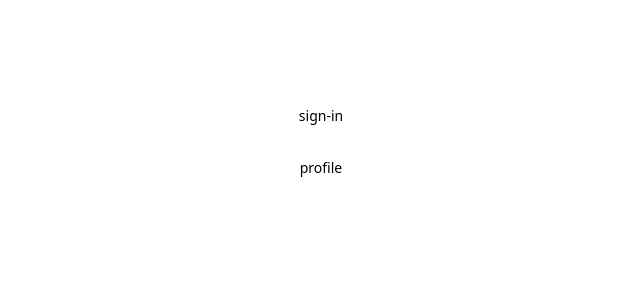
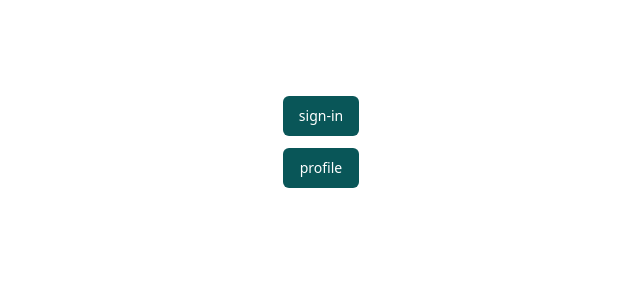
Before and after one commit to Quest-Finder/temvagamestre.frontend, a Next.js app: page / in a window 1280 px wide. Shown: the top 300 px of the page, without its empty margins (319-959 px from the left). Built offline with nearby package versions, Linux system fonts and the light colour scheme.

Commit message:
refactor: default button customization adjusted with figma

```diff
--- a/src/components/ui/button.tsx
+++ b/src/components/ui/button.tsx
@@ -10,7 +10,7 @@ const buttonVariants = cva(
     variants: {
       variant: {
         default:
-          'bg-slate-900 text-slate-50 hover:bg-slate-900/90 dark:bg-slate-50 dark:text-slate-900 dark:hover:bg-slate-50/90',
+          'bg-primary-900  hover:bg-primary-900/95 text-neutral-50',
         destructive:
           'bg-red-500 text-slate-50 hover:bg-red-500/90 dark:bg-red-900 dark:text-slate-50 dark:hover:bg-red-900/90',
         outline:
@@ -37,7 +37,7 @@ const buttonVariants = cva(
 
 export interface ButtonProps
   extends React.ButtonHTMLAttributes<HTMLButtonElement>,
-    VariantProps<typeof buttonVariants> {
+  VariantProps<typeof buttonVariants> {
   asChild?: boolean
 }
 
```
